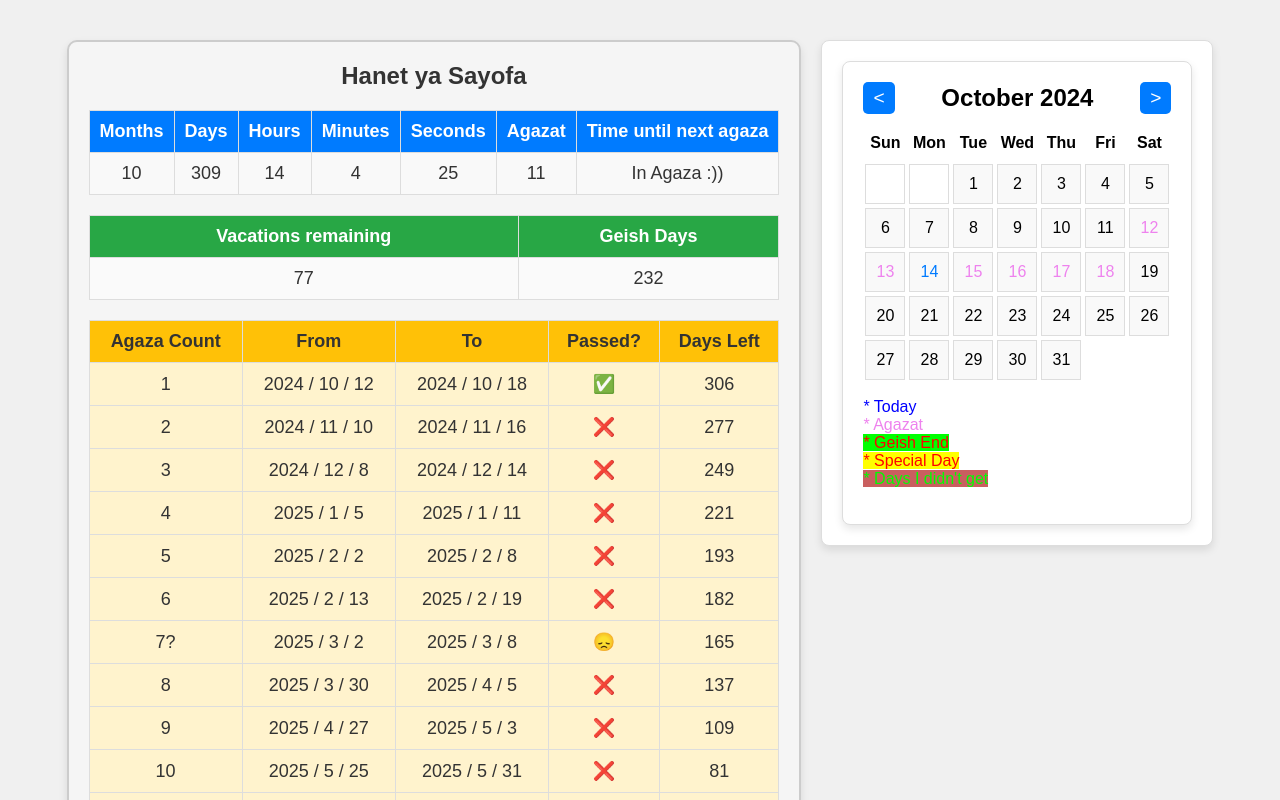
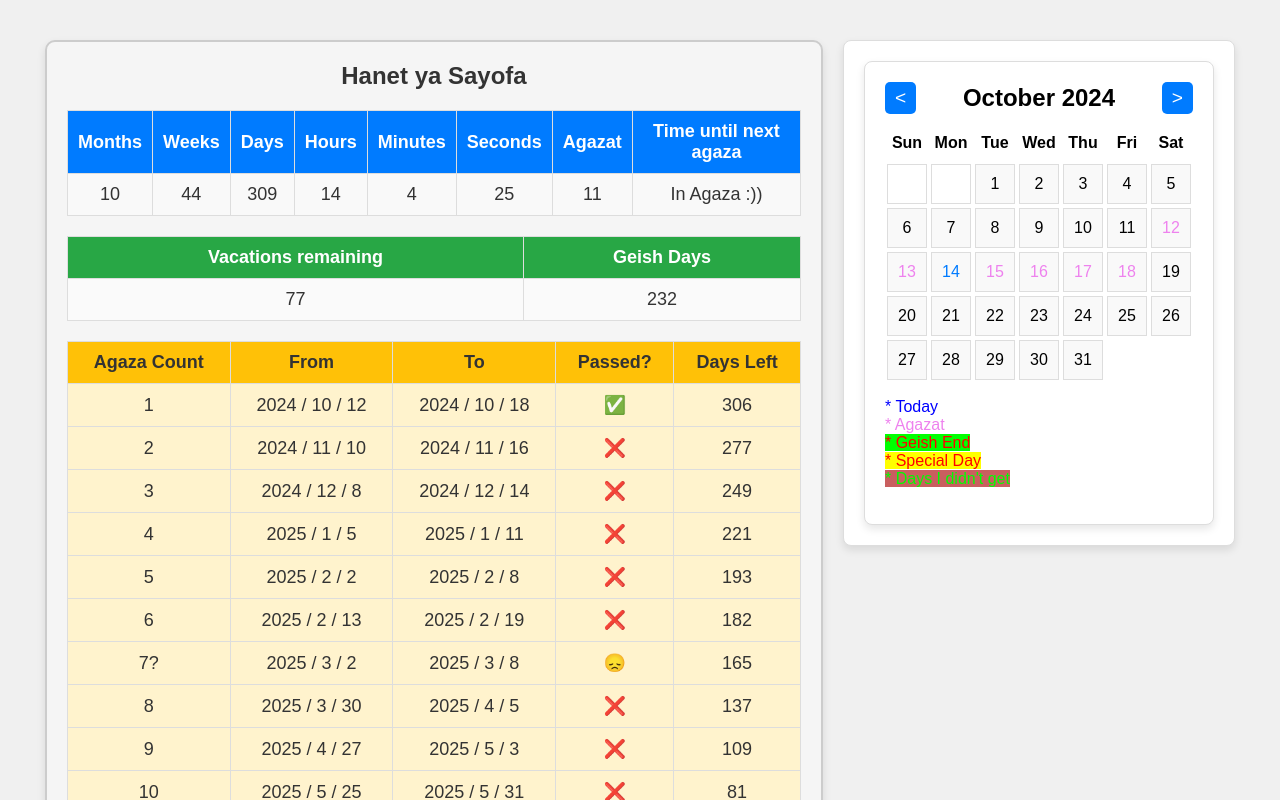
Before and after one commit to Seif-Sallam/Service-Timer, a React (Create React App) app: page / in a window 1280 px wide. Shown: the top 800 px of the page. Built offline with nearby package versions, Linux system fonts and the light colour scheme.

Commit message:
Added  weeks

```diff
--- a/src/Geish.jsx
+++ b/src/Geish.jsx
@@ -52,10 +52,11 @@ function renderDate(date)
     return `${date.getFullYear()} / ${date.getMonth() + 1} / ${date.getDate()}`
 }
 
-function TimerTable({ months, days, hours, minutes, seconds, agazat, timeUntilNextAgaza }) {
+function TimerTable({ months, weeks, days, hours, minutes, seconds, agazat, timeUntilNextAgaza }) {
     return (<table className="timer-table">
         <tr>
             <th>Months</th>
+            <th>Weeks</th>
             <th>Days</th>
             <th>Hours</th>
             <th>Minutes</th>
@@ -65,6 +66,7 @@ function TimerTable({ months, days, hours, minutes, seconds, agazat, timeUntilNe
         </tr>
         <tr>
             <td>{months}</td>
+            <td>{weeks}</td>
             <td>{days}</td>
             <td>{hours}</td>
             <td>{minutes}</td>
@@ -104,6 +106,7 @@ function insideAgaza(allAgazat) {
 
 export default function Geish() {
     let [month, setMonth] = useState(0)
+    let [weeks, setWeeks] = useState(0)
     let [days, setDays] = useState(0)
     let [hours, setHours] = useState(0)
     let [minutes, setMinutes] = useState(0)
@@ -117,6 +120,7 @@ export default function Geish() {
 
         setMonth(Math.floor(distance / (1000 * 60 * 60 * 24 * 30)))
         setDays(Math.floor(distance / (1000 * 60 * 60 * 24)))
+        setWeeks(Math.floor(days / 7))
         setHours(Math.floor((distance % (1000 * 60 * 60 * 24)) / (1000 * 60 * 60)))
         setMinutes(Math.floor((distance % (1000 * 60 * 60)) / (1000 * 60)))
         setSeconds(Math.floor((distance % (1000 * 60)) / 1000))
@@ -159,6 +163,7 @@ export default function Geish() {
                     <div className="timer-header">Hanet ya Sayofa</div>
                     <TimerTable
                         months={month}
+                        weeks={weeks}
                         days={days}
                         hours={hours}
                         minutes={minutes}
```
